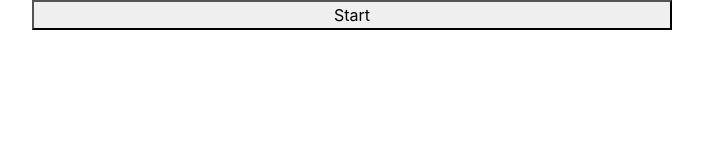
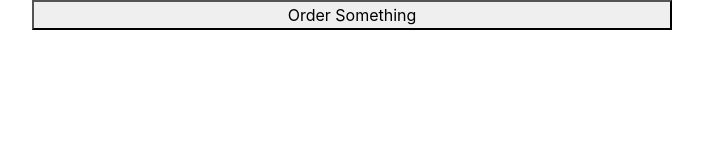
Before and after one commit to jcgonzalez25/voice_ordering, a website: page index.html in a window 1280 px wide. Shown: the whole page, without its empty margins (288-991 px from the left). Drawn offline with nearby package versions, Linux system fonts and the light colour scheme.

Commit message:
INITIAL COMMIT`

```diff
--- a/index.html
+++ b/index.html
@@ -5,7 +5,7 @@
     <meta http-equiv="X-UA-Compatible" content="IE=edge,chrome=1">
     <meta name="viewport" content="width=device-width">
 
-    <title>Speech color changer</title>
+    <title>Order Something</title>
     <link rel="stylesheet" href="https://stackpath.bootstrapcdn.com/bootstrap/4.3.1/css/bootstrap.min.css" integrity="sha384-ggOyR0iXCbMQv3Xipma34MD+dH/1fQ784/j6cY/iJTQUOhcWr7x9JvoRxT2MZw1T" crossorigin="anonymous">
     <!--[if lt IE 9]>
       <script src="//html5shiv.googlecode.com/svn/trunk/html5.js"></script>
@@ -29,7 +29,7 @@ body {
   <body>
     <div class="d-flex orders_wrapper justify-content-center"></div>
     <div class="d-flex justify-content-center">
-      <button class="w-50" onclick="recognition.start()"> Start </button>
+      <button class="w-50" onclick="recognition.start()"> Order Something </button>
     </div>
     <script src="main.js"></script>
   </body>
```
